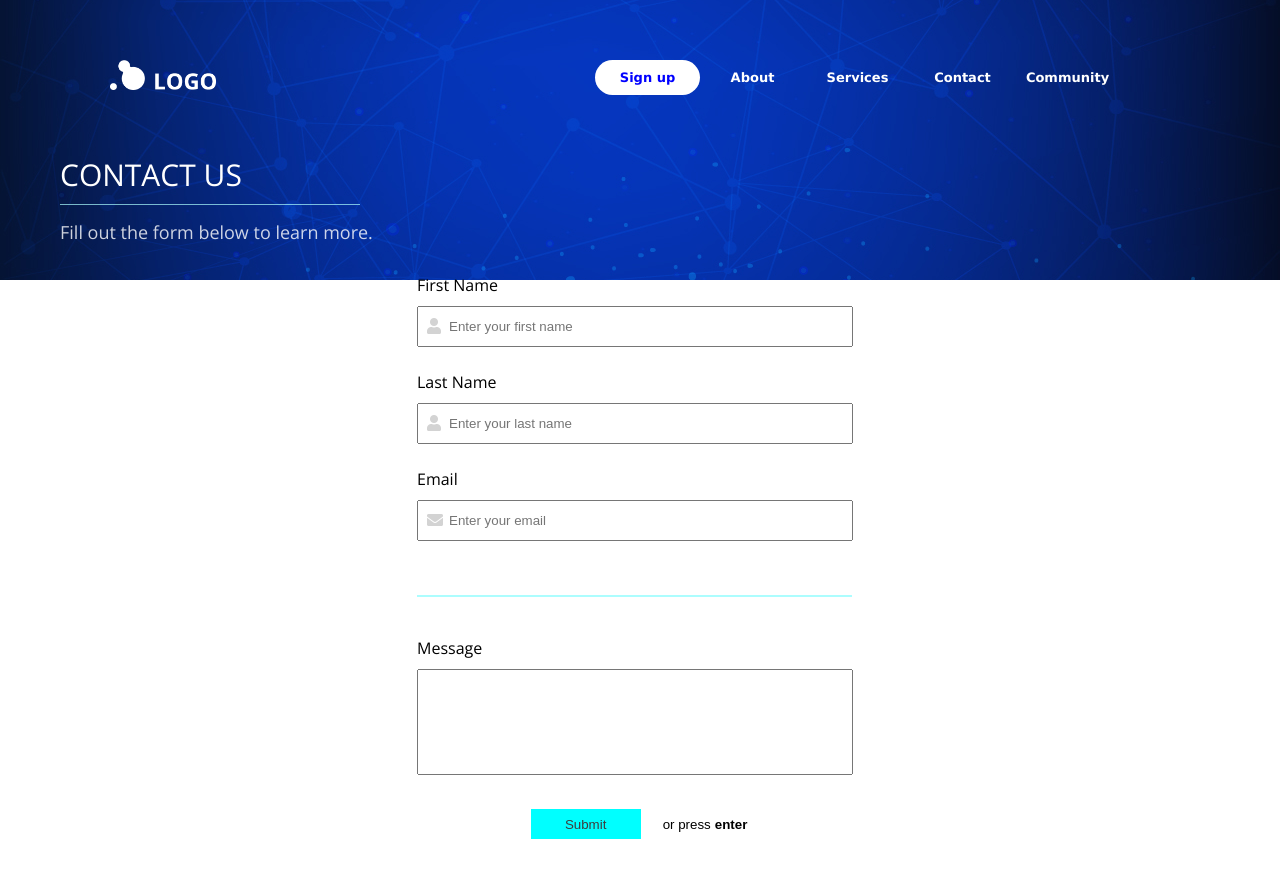
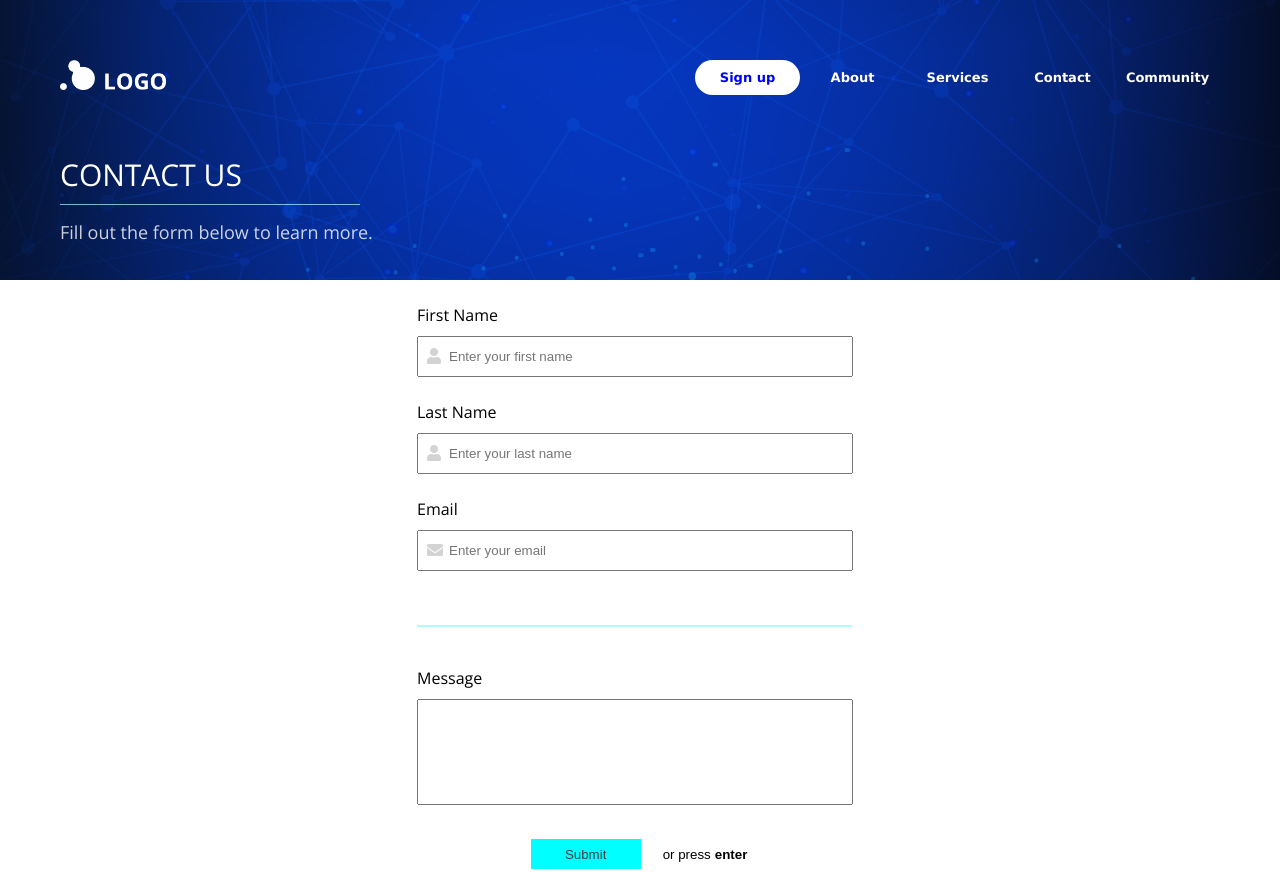
Before and after one commit to Miruna31/first-layout-blockchain, a plain HTML site: page inner-pages/contact.html in a window 1280 px wide. Shown: the top 872 px of the page. Drawn offline with nearby package versions, Linux system fonts and the light colour scheme.

Commit message:
code review

```diff
--- a/inner-pages/contact.html
+++ b/inner-pages/contact.html
@@ -71,8 +71,10 @@
                 </div>
                 <div class="submit-container">
                     <input type="submit" id="submit" value="Submit">
+                    <!-- acesta este doar un text -->
                     <input type="submit" value="or press" class="enter">
-                    <input type="submit" value="enter" class="enter press" >
+                    <!-- iar aici putem opta pentru un link -->
+                    <input type="submit" value="enter" class="enter press">
                 </div>
 
             </form>
--- a/resources/main.css
+++ b/resources/main.css
@@ -18,8 +18,9 @@ body, html {
 
 header{
     padding: 60px;
-    margin-left: 50px;
-    margin-right: 100px;
+    /* nu vrei margin aici sa te asiguri ca logo este aliniat cu cele 2 titluri */
+    /* margin-left: 50px;
+    margin-right: 100px; */
 }
 
 .logo-container{
@@ -142,7 +143,8 @@ p{
 .form-container{
   display: flex;
   justify-content: center;
-  padding-top: 30px;
+  /* ti-am atasat screenshot cand nu este suficient spatiul ce se intampla */
+  padding-top: 60px;
 }
 
 .input-wrapper {
```
Also changed, not shown: on-my-desktop/Screenshot 2021-01-11 at 18.05.33.png (added).
